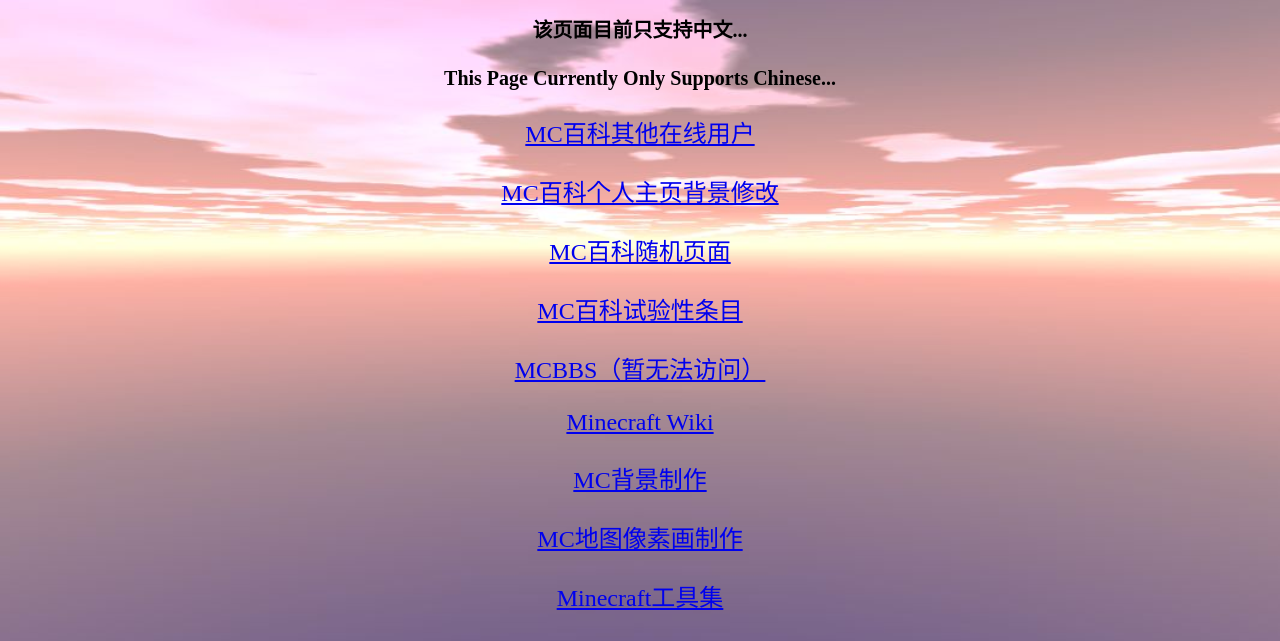
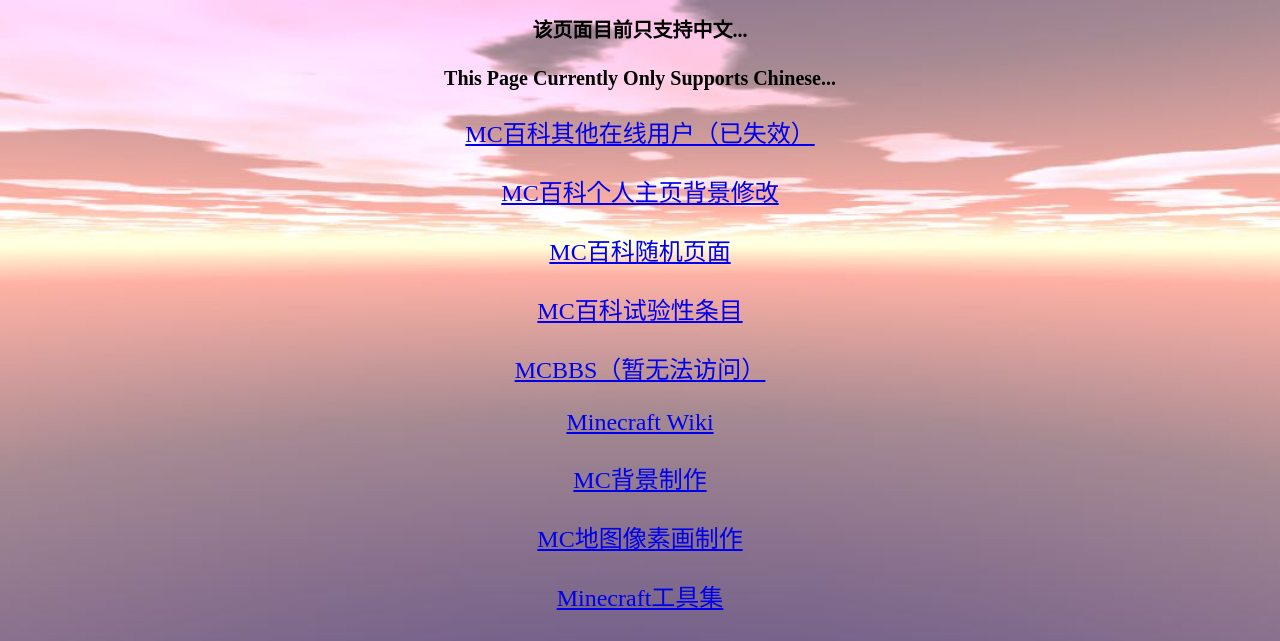
Before and after one commit to Busituteng/busituteng.github.io, a plain HTML site: page ul.html in a window 1280 px wide. Shown: the part 154-795 px from the top of the page. Drawn offline with Linux system fonts and the light colour scheme.

Commit message:
Fix conflict

```diff
--- a/ul.html
+++ b/ul.html
@@ -12,7 +12,7 @@
 <p><center><font size="5"><font color="#008000"><h1>BT的实用链接页面 BT's Useful Links</h1></font></center></p>
 <p><center><font size="1"><h1>该页面目前只支持中文...</h1></font></center></p>
 <p><center><font size="1"><h1>This Page Currently Only Supports Chinese...</h1></font></center></p>
-<p><center><font size="5"><a href="https://www.mcmod.cn/online" target="_blank">MC百科其他在线用户</a></font></center></p>
+<p><center><font size="5"><a href="https://www.mcmod.cn/online/" target="_blank">MC百科其他在线用户（已失效）</a></font></center></p>
 <p><center><font size="5"><a href="https://bbs.mcmod.cn/home.php?mod=spacecp&ac=profile&op=info" target="_blank">MC百科个人主页背景修改</a></font></center></p>
 <p><center><font size="5"><a href="https://www.mcmod.cn/rand" target="_blank">MC百科随机页面</a></font></center></p>
 <p><center><font size="5"><a href="https://www.mcmod.cn/item/303153.html" target="_blank">MC百科试验性条目</a></font></center></p>
```
